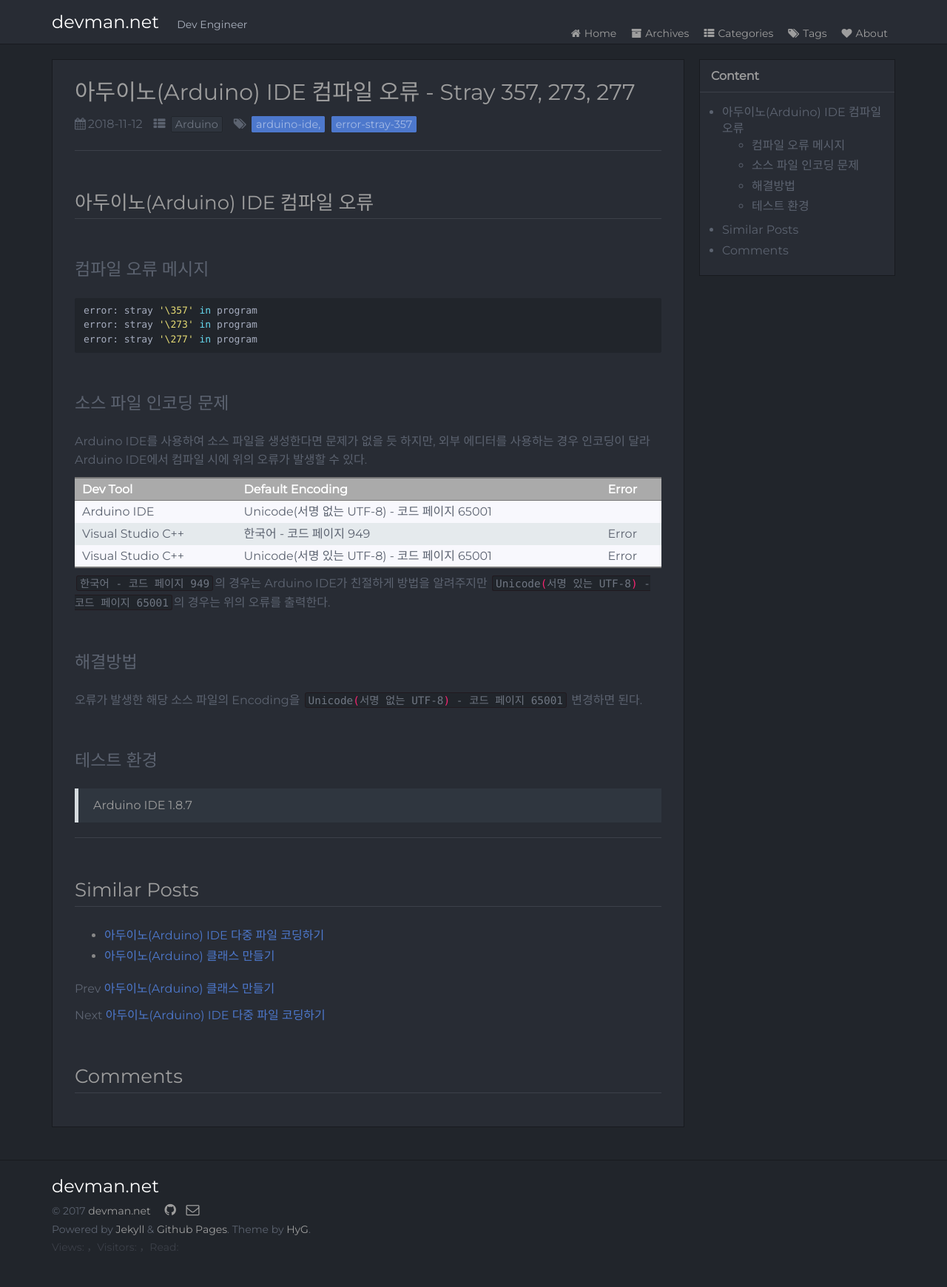
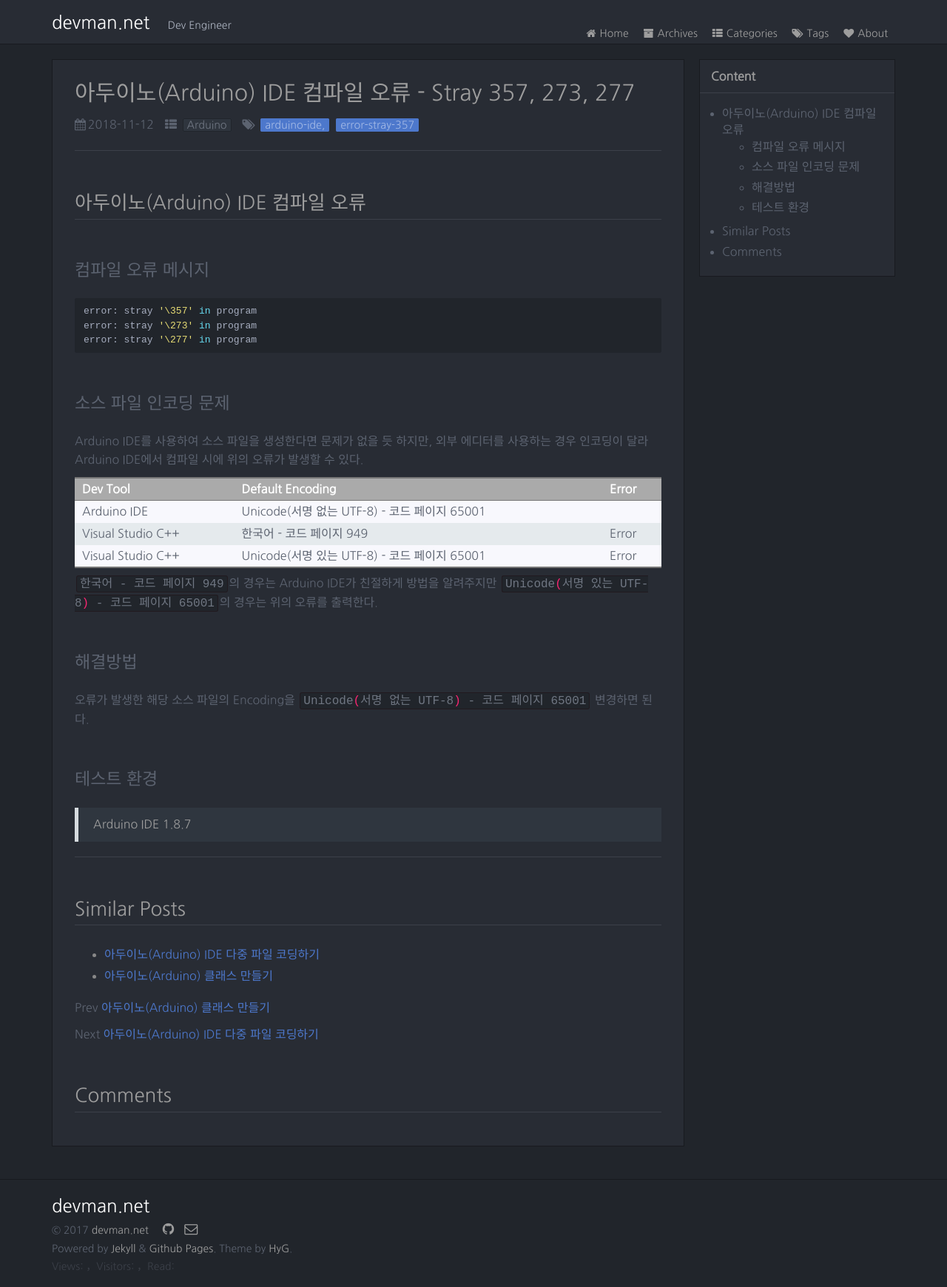
Before and after one commit to devman-net/devman-net.github.io, a Jekyll site: the page built from _posts/2018-11-12-arduino-ide-error-stray-357.md, in a window 1280 px wide. Shown: the whole page at 74% size. Built offline with Jekyll 4.4.1, drawn with Linux system fonts in a browser that asks for light colours; some web fonts are replaced; comment, search, counter and statistics services are not loaded; a style sheet for code colours, icons or effects is not loaded; before the commit the page ends 1714 px from its top, so only the background shows below that.

Commit message:
change to Nanum font

```diff
--- a/_sass/_reset.scss
+++ b/_sass/_reset.scss
@@ -27,7 +27,7 @@
     height: 100%;
 }
 body {
-    font-family: 'Montserrat', 'Rototo', 'Helvetica Neue',Helvetica,Arial,sans-serif;
+    font-family: 'Nanum Gothic', sans-serif, 'Montserrat', 'Rototo', 'Helvetica Neue',Helvetica,Arial;
     color: #cccfd5;             /* [devman] 2017.12.19 */
     background-color: #21252b;  /* [devman] 2017.12.18 */
     position: relative;
--- a/_sass/_syntax-highlighting.scss
+++ b/_sass/_syntax-highlighting.scss
@@ -6,13 +6,14 @@
 code{
     padding: 2px 4px 1px 4px;
     margin: 0 2px;
-    font-size: 90%;
+    //font-size: 100%;
     border-radius: 2px;
     color: #6f7682;
     //background-color: rgba(0, 0, 0, 0.06);
     background-color: #21252b; /* [devman] 2018.10.24 #272822; */
     border: 1px solid #211a1f; /* [devman] 2018.10.24 #21252b; */
-    font-family: Monaco,Menlo,Consolas,"Courier New",monospace,sans-serif;
+    font-family: 'Nanum Gothic Coding', monospace, sans-serif, Monaco,Menlo,Consolas,"Courier New";
+
 }
 
 pre {
--- a/css/main.scss
+++ b/css/main.scss
@@ -57,7 +57,12 @@
 /*
  * variables
  */
-@import url('https://fonts.googleapis.com/css?family=Montserrat:400|Roboto:300,400');
+//@import url('https://fonts.googleapis.com/css?family=Montserrat:400|Roboto:300,400');
+// Nanum Gothic
+//@import url('https://fonts.googleapis.com/css?family=Nanum+Gothic:400,700,800&subset=korean');
+//@import url('https://fonts.googleapis.com/css?family=Nanum+Gothic+Coding:400,700&subset=korean');
+//@import url('https://fonts.googleapis.com/css?family=Nanum+Gothic|Roboto&subset=korean');
+@import url('https://fonts.googleapis.com/css?family=Nanum+Gothic|Nanum+Gothic+Coding|Roboto&subset=korean');
 
 // Import partials from `sass_dir` (defaults to `_sass`)
 @import "reset", "header", "post", "page", "syntax-highlighting", "index", "demo", "footer", "scrollbar", "backToTop";
```
